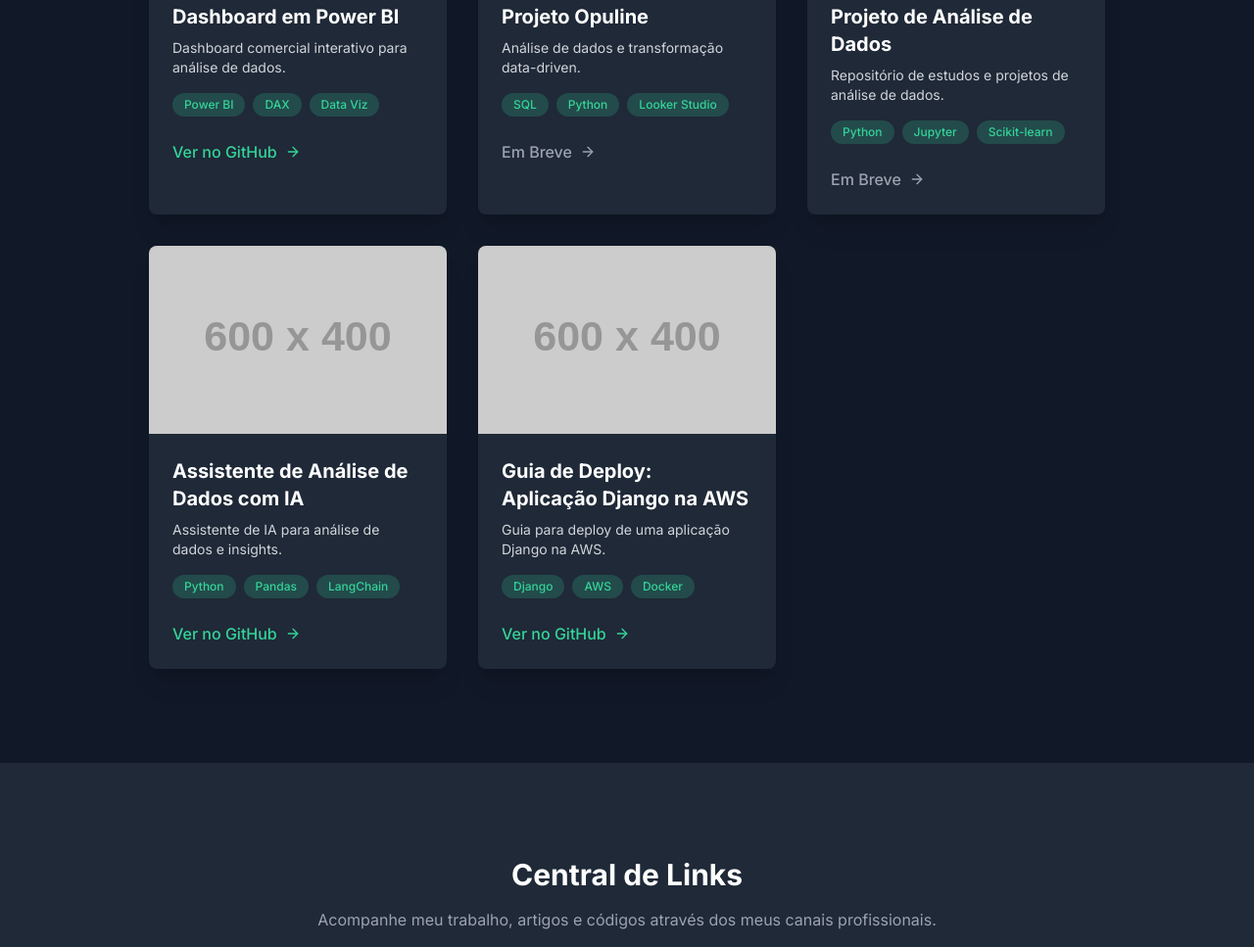
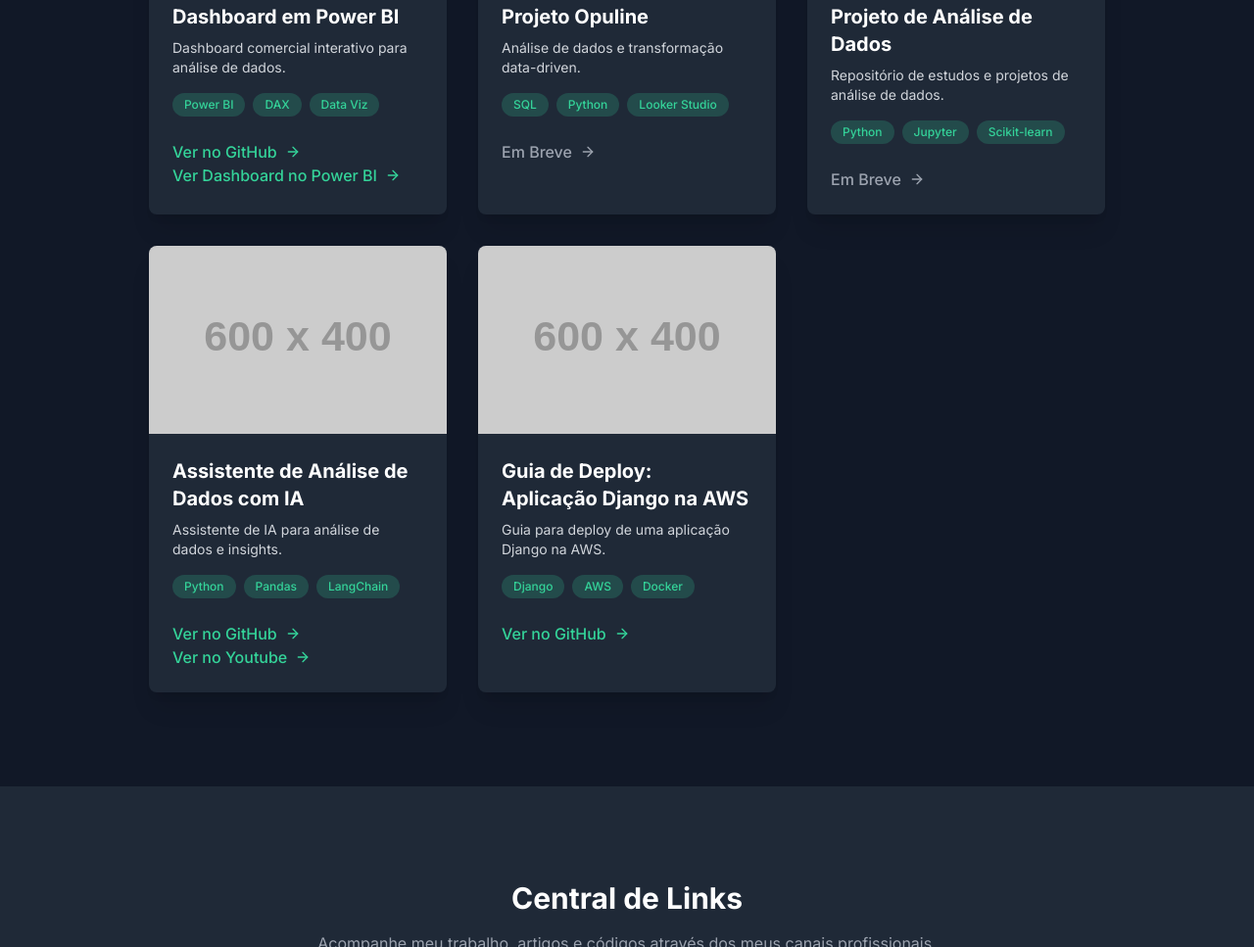
Before and after one commit to Ricardo-Filgueiras/portfolio, a plain HTML site: page index.html in a window 1280 px wide. Shown: the part 969-1936 px from the top of the page at 98% size. Drawn offline with nearby package versions, Linux system fonts and the light colour scheme; placeholder pictures from the web are drawn by us.

Commit message:
add img perfil e links

```diff
--- a/index.html
+++ b/index.html
@@ -157,6 +157,9 @@
                             <a href="https://github.com/Ricardo-Filgueiras/projeto-dashboard-comercial" target="_blank" class="inline-flex items-center font-medium text-brand-green transition-colors hover:text-white">
                                 Ver no GitHub <i data-feather="arrow-right" class="w-4 h-4 ml-2"></i>
                             </a>
+                            <a href="https://app.powerbi.com/view?r=eyJrIjoiN2M0NDRkZjgtZTEyNy00MDA4LTk2MTAtMTE1YmZkOThjMzY1IiwidCI6ImVhNmIyNzRlLTE4MmYtNDc0Yy04YWMwLTQzOWM5ZTE1Yjg3ZSJ9" target="_blank" class="inline-flex items-center font-medium text-brand-green transition-colors hover:text-white">
+                                Ver Dashboard no Power BI <i data-feather="arrow-right" class="w-4 h-4 ml-2"></i>
+                            </a>
                         </div>
                     </div>
 
@@ -207,6 +210,9 @@
                             </div>
                             <a href="https://github.com/Ricardo-Filgueiras/AgentesIA-com-Analise-de-dados" target="_blank" class="inline-flex items-center font-medium text-brand-green transition-colors hover:text-white">
                                 Ver no GitHub <i data-feather="arrow-right" class="w-4 h-4 ml-2"></i>
+                            </a>
+                            <a href="https://youtu.be/N_GfKTPLVyg?si=K21RO3rJFFy2fTtA" target="_blank" class="inline-flex items-center font-medium text-brand-green transition-colors hover:text-white">
+                                Ver no Youtube  <i data-feather="arrow-right" class="w-4 h-4 ml-2"></i>
                             </a>
                         </div>
                     </div>
```
Also changed, not shown: 1 other file.
